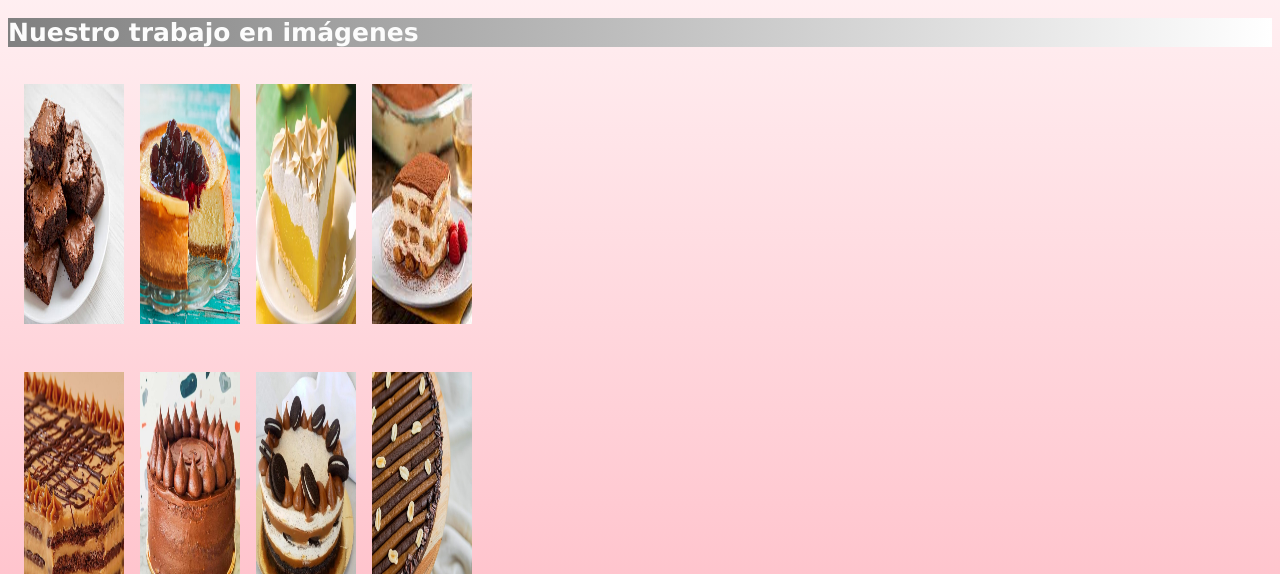
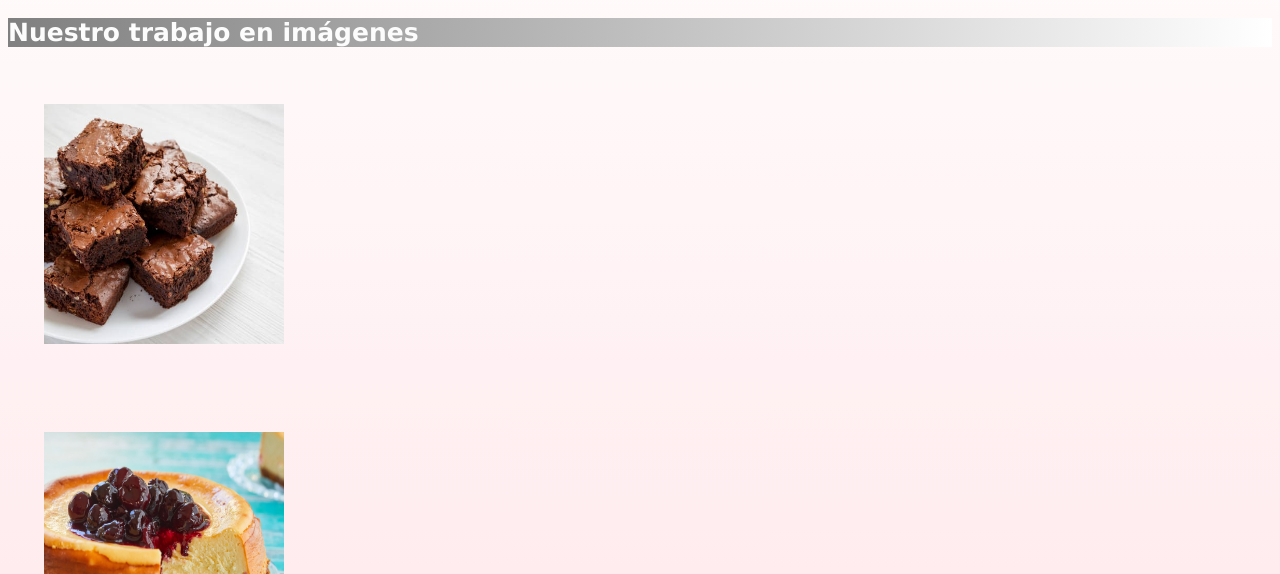
Before and after one commit to NairDaguerre/Tercera-entrega-proyecto, a plain HTML site: page pages/galeria.html in a window 1280 px wide. Shown: the part 226-800 px from the top of the page. Drawn offline with Linux system fonts and the light colour scheme.

Commit message:
ultimas modificaciones antes de pasar a bootstrap

```diff
--- a/css/styles.css
+++ b/css/styles.css
@@ -47,18 +47,17 @@ div{
 
 .wrapper {
     display: grid;
-    grid-template-columns: 100px 100px 100px 100px;
+    grid-column: 1fr 1fr 1fr 1fr;
     grid-gap: 1rem;
   }
 
   .foto{
    margin: 1rem 1rem 1rem 1rem;
-   display: flex;
+   display: grid;
+   padding: 20px;
    align-items: center;
    height: 15rem;
    width: 15rem;
-   max-width: 100%;
-   flex-wrap: wrap;
 }
 
 #titulo{
@@ -180,11 +179,13 @@ border: solid 2px gray
 @media screen and (min-width: 768px) {
     .body{
      max-width: 100%;
+     flex-direction: column;
     }
  }
 
  @media screen and (min-width: 1024px) {
      .body{
          max-width: 100%;
+         flex-direction: row;
         }
      }
```
Lines whose indentation alone changed are shown as unchanged.
